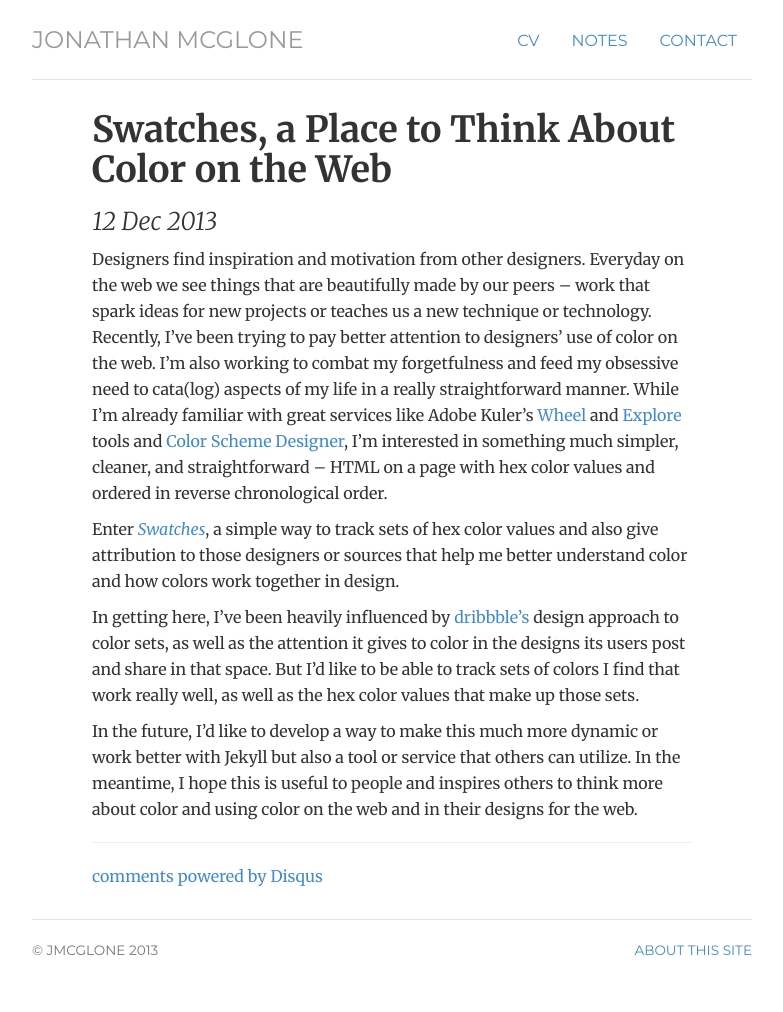
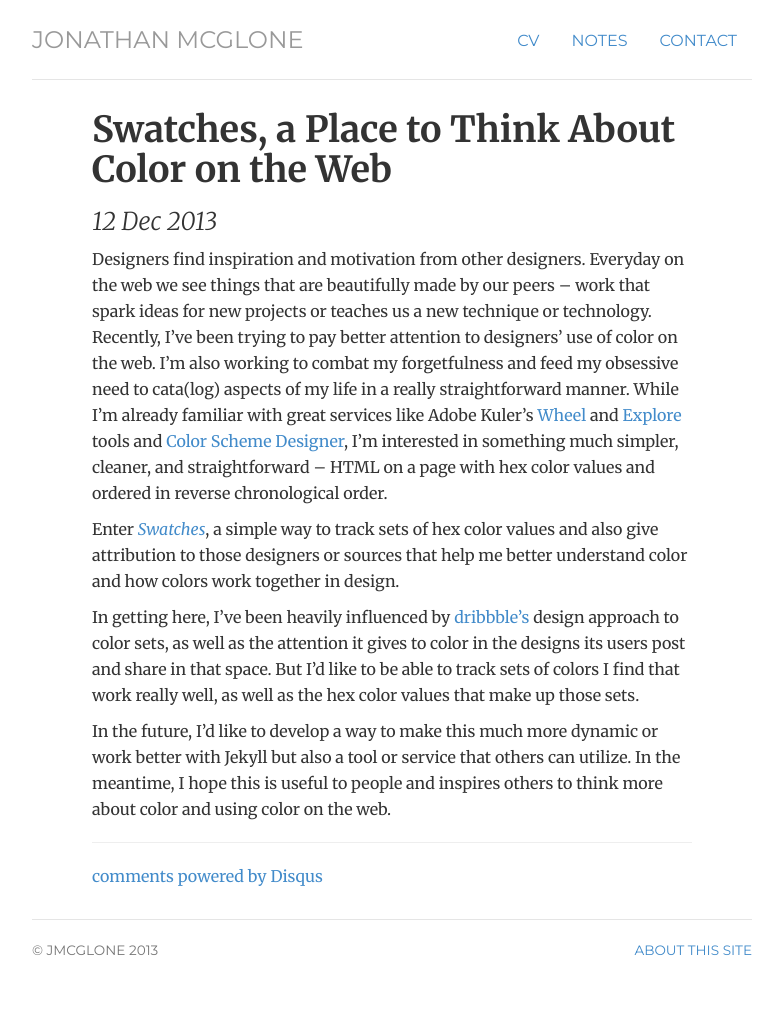
Before and after one commit to jmcglone/jmcglone.github.io, a Jekyll site: the page built from _posts/2013-12-12-swatches-a-place-to-think-about-color-on-the-web.md, in a window 1280 px wide. Shown: the whole page, without its empty margins (248-1031 px from the left). Built offline with Jekyll 4.4.1, drawn with Linux system fonts in a browser that asks for light colours; comment, search, counter and statistics services are not loaded.

Commit message:
Update 2013-12-12-swatches-a-place-to-think-about-color-on-the-web.md

```diff
--- a/_posts/2013-12-12-swatches-a-place-to-think-about-color-on-the-web.md
+++ b/_posts/2013-12-12-swatches-a-place-to-think-about-color-on-the-web.md
@@ -8,4 +8,4 @@
 
 In getting here, I've been heavily influenced by [dribbble's](http://dribbble.com) design approach to color sets, as well as the attention it gives to color in the designs its users post and share in that space. But I'd like to be able to track sets of colors I find that work really well, as well as the hex color values that make up those sets.
 
-In the future, I'd like to develop a way to make this much more dynamic or work better with Jekyll but also a tool or service that others can utilize. In the meantime, I hope this is useful to people and inspires others to think more about color and using color on the web and in their designs for the web.
+In the future, I'd like to develop a way to make this much more dynamic or work better with Jekyll but also a tool or service that others can utilize. In the meantime, I hope this is useful to people and inspires others to think more about color and using color on the web.
```
